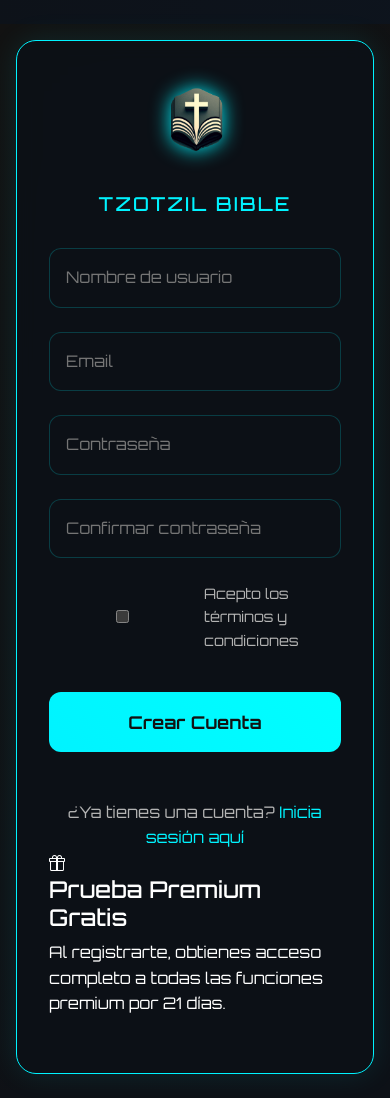
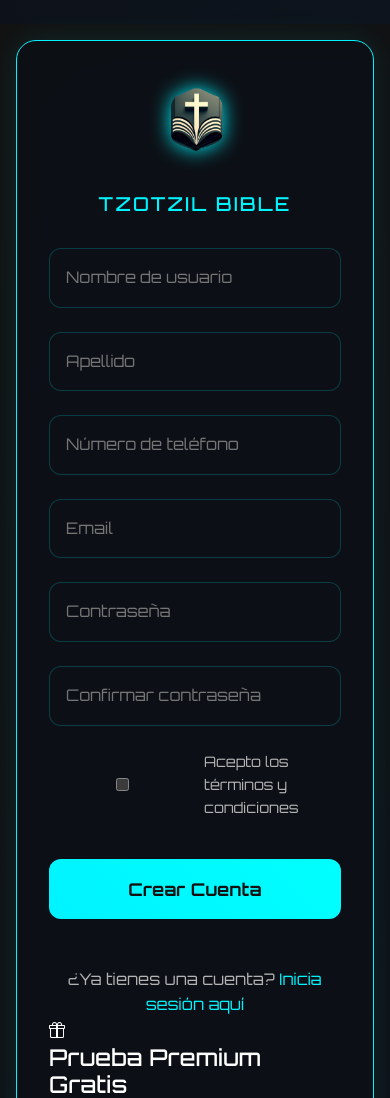
Before and after one commit to g3lasio/tzotzil-bible-V2.0, a Flask app: page /api/auth/register in a window 390 px wide. Shown: the top 1098 px of the page. Before the commit the page ends 1074 px from the top, so only its background shows below. Run offline with Flask 3, Linux system fonts and the light colour scheme.

Commit message:
Assistant checkpoint: Add lastname and phone fields to signup form and User model
Assistant generated file changes:
- templates/auth/signup.html: Add lastname and phone fields
- models.py: Add lastname and phone fields to User model

---

User prompt:

en el portal de signup podrias agregar campo para
- apellido
- numero telefono.

```diff
--- a/models.py
+++ b/models.py
@@ -9,6 +9,8 @@ class User(UserMixin, db.Model):
 
     id = db.Column(db.Integer, primary_key=True)
     username = db.Column(db.String(80), unique=True, nullable=False, index=True)
+    lastname = db.Column(db.String(50), nullable=False)
+    phone = db.Column(db.String(15), nullable=False)
     email = db.Column(db.String(120), unique=True, nullable=False, index=True)
     password_hash = db.Column(db.String(256))
     is_active = db.Column(db.Boolean, default=True)
--- a/templates/auth/signup.html
+++ b/templates/auth/signup.html
@@ -25,6 +25,18 @@
                     <input id="username" name="username" type="text" placeholder="Nombre de usuario" required
                         pattern="[a-zA-Z0-9_-]{3,30}"
                         title="El nombre de usuario debe tener entre 3 y 30 caracteres, y solo puede contener letras, números, guiones y guiones bajos">
+                </div>
+
+                <div class="form-group">
+                    <input id="lastname" name="lastname" type="text" placeholder="Apellido" required
+                        pattern="[a-zA-ZáéíóúÁÉÍÓÚñÑ\s-]{2,50}"
+                        title="El apellido debe tener entre 2 y 50 caracteres">
+                </div>
+
+                <div class="form-group">
+                    <input id="phone" name="phone" type="tel" placeholder="Número de teléfono" required
+                        pattern="[0-9+\s-]{10,15}"
+                        title="Ingrese un número de teléfono válido (10-15 dígitos)">
                 </div>
 
                 <div class="form-group">
```
